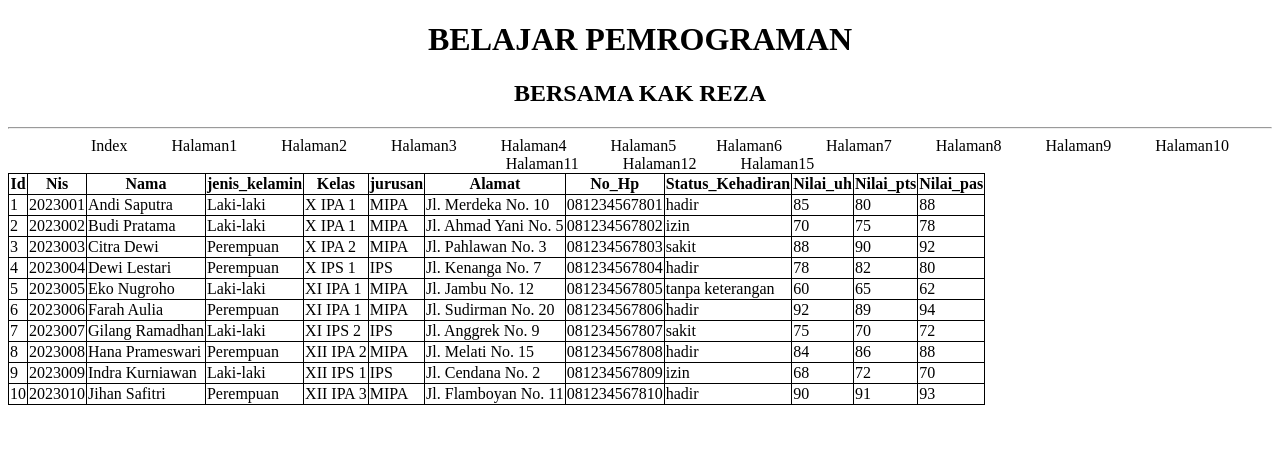
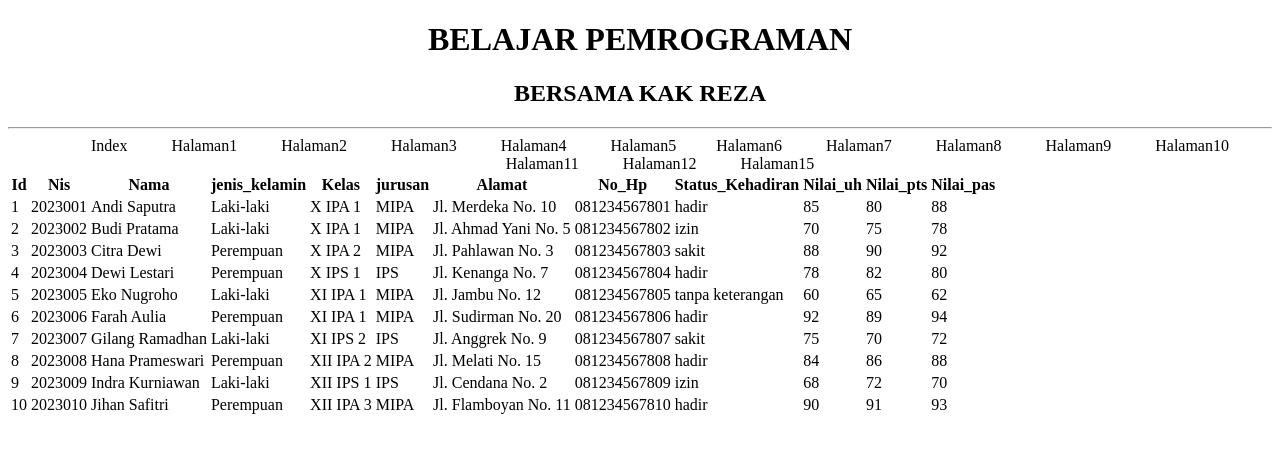
Before and after one commit to frandefmahutra6-star/Belajar-html, a PHP site: page /halaman15.php in a window 1280 px wide. Shown: the top 453 px of the page. Run offline with PHP 8.4, Linux system fonts and the light colour scheme.

Commit message:
tambah halaman16

```diff
--- a/halaman15.php
+++ b/halaman15.php
@@ -5,12 +5,6 @@
 	<meta name="viewport" content="width=device-width, initial-scale=1">
 	<title></title>
 </head>
-<style>
-    table, tr, td, th {
-        border: 1px solid black;
-        border-collapse: collapse;
-    }
-</style>
 <body>
 	<?php include 'menu.html'?>
 	<?php
--- a/halaman6.php
+++ b/halaman6.php
@@ -13,6 +13,7 @@
     </style>
 </head>
 <body>
+    <?php include 'menu.html'?>
 
 </body>
 </html>
```
Also changed, not shown: halaman16.php (added).
